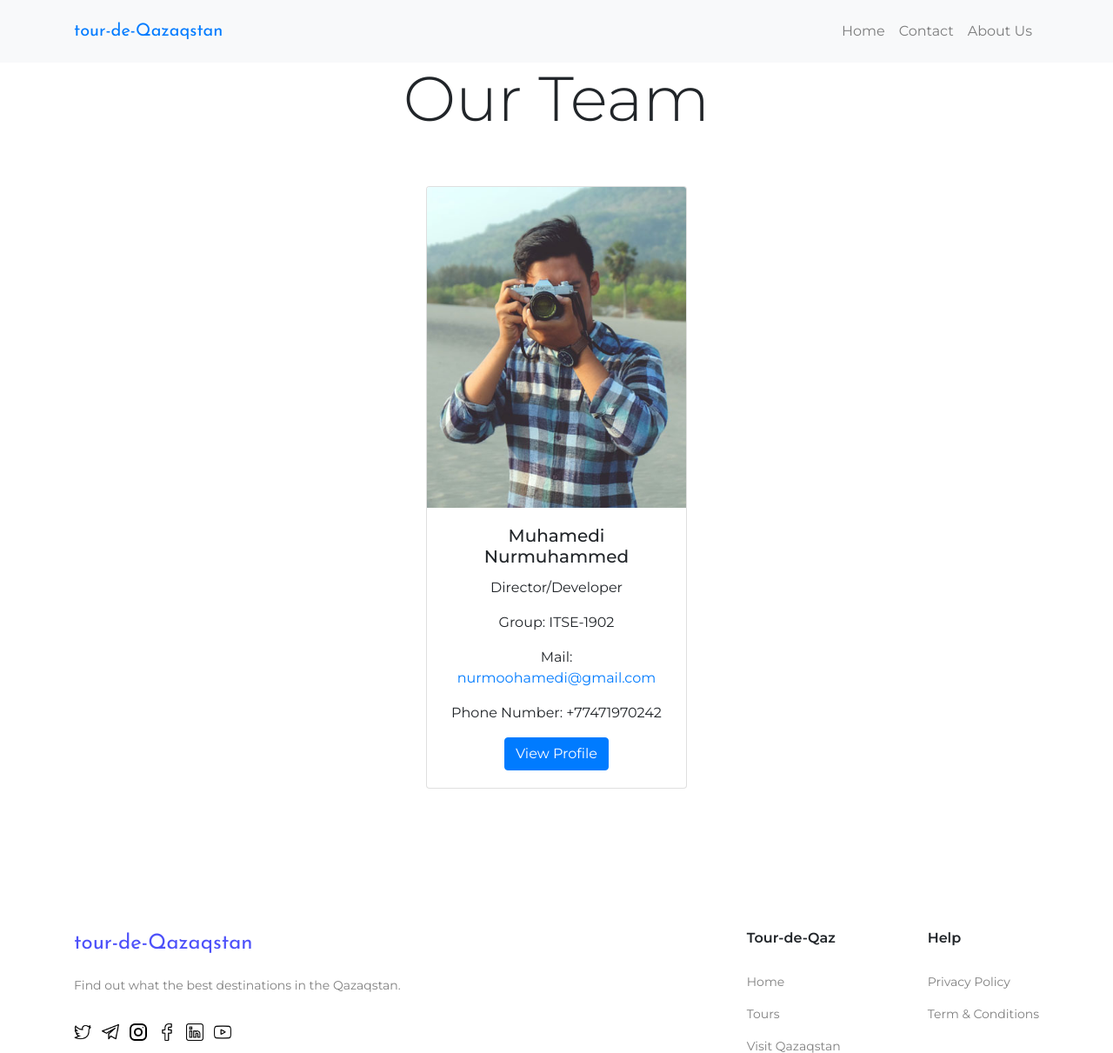
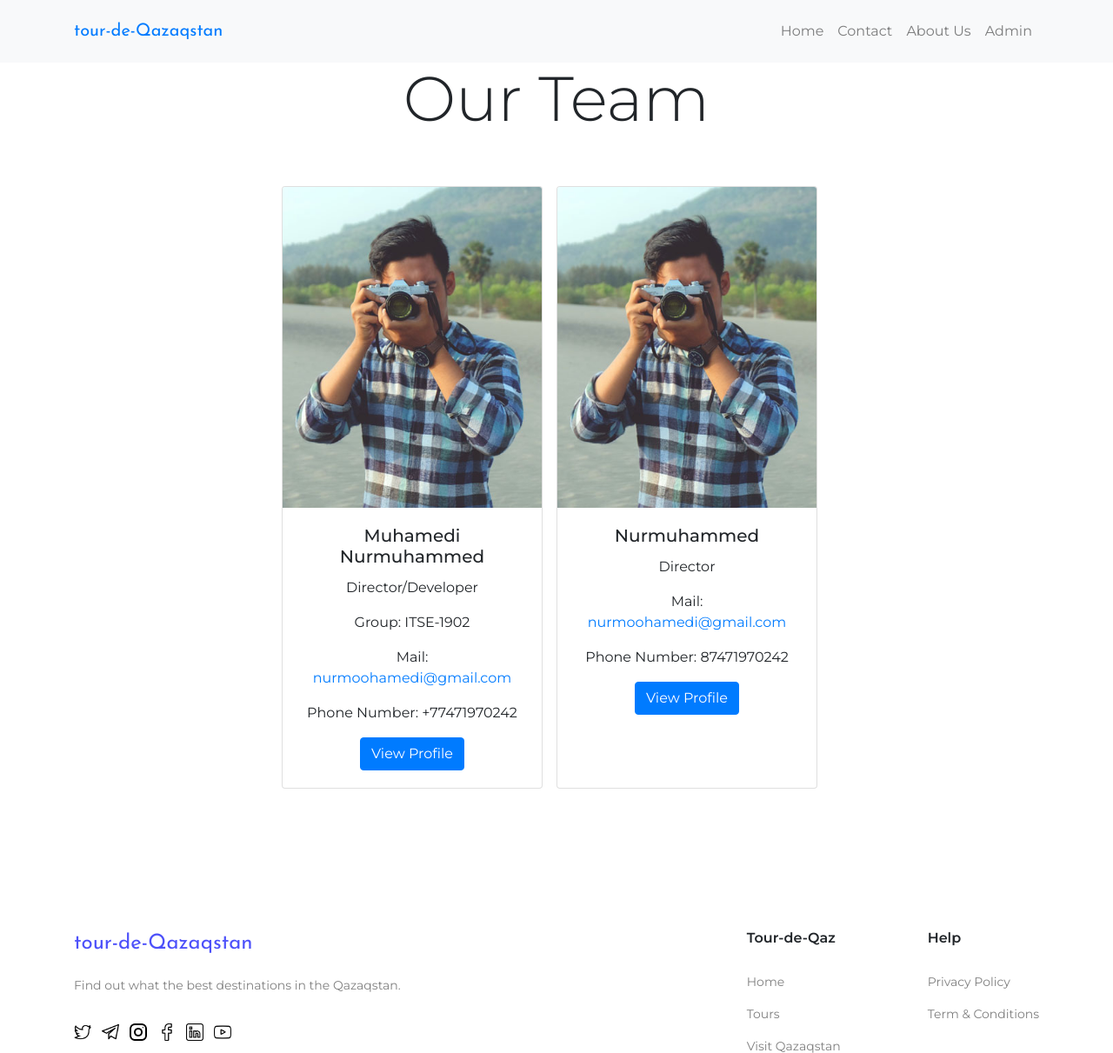
Before and after one commit to nurmoohamedi/travel-agency-project-on-Django, a Django app: page /contact in a window 1280 px wide. Shown: the top 1211 px of the page at 87% size. Run offline with Django 3.2, Linux system fonts and the light colour scheme; data comes from the database, SQL or seed files in the repository; both versions use the stored data as it was after the commit; some libraries are stand-ins or nearby versions.

Commit message:
Added Member Models, create Admin Button

```diff
--- a/web_tech_django/apps/blog/urls.py
+++ b/web_tech_django/apps/blog/urls.py
@@ -1,10 +1,13 @@
 from django.urls import path
 
 from . import views
+from django.contrib import admin
+
 
 app_name = 'blog'
 urlpatterns = [
     path('', views.index, name='index'),
     path('about', views.about, name='about'),
     path('contact', views.contact, name='contact'),
+    path('admin', admin.site.urls),
 ]
--- a/web_tech_django/apps/blog/views.py
+++ b/web_tech_django/apps/blog/views.py
@@ -1,4 +1,6 @@
 from django.shortcuts import render
+from .models import Member
+
 
 team_members = ({
   "fname": "Muhamedi",
@@ -16,7 +18,10 @@ def index(request):
 
 
 def contact(request):
-    return render(request, 'blog/contact.html', {'team': team_members})
+
+    members = Member.objects.all()
+
+    return render(request, 'blog/contact.html', {'team': team_members,'members':members})
 
 
 def about(request):
--- a/web_tech_django/templates/base.html
+++ b/web_tech_django/templates/base.html
@@ -46,6 +46,9 @@
                 </li>
                 <li class="nav-item">
                   <a href="{% url 'blog:about' %}" class="nav-link">About Us</a>
+                </li>
+                <li class="nav-item">
+                  <a href="{% url 'admin:index' %}" class="nav-link">Admin</a>
                 </li>
               </ul>
             </div>
--- a/web_tech_django/templates/blog/contact.html
+++ b/web_tech_django/templates/blog/contact.html
@@ -11,27 +11,33 @@
     <div class="container text-center">
         <h1 class="display-3">Our Team</h1>
 
-        <div class="row centered d-flex justify-content-center" style="padding: 50px 0;">
-            <div class="card" style="width: 300px;">
+        <div class="row d-grid justify-content-center" style="padding: 50px 0;">
+            <div class="card mr-3" style="width: 300px;">
                 <img src="../../static/blog/img/2.jpg" class="card-img-top" alt="Sample Image">
-
-
+{#                With Dictionary#}
                 <div class="card-body text-center">
-{#                    {% for foo in team_members.items %}#}
-
                     <h5 class="card-title">{{ team.fname }} {{ team.lname }}</h5>
                     <p class="card-text">{{ team.position }}</p>
                     <p class="card-text">Group: {{ team.group }}</p>
                     <p class="card-text">Mail: <a href="#">{{ team.email }}</a></p>
                     <p class="card-text">Phone Number: {{ team.phone }}</p>
                     <a href="#" class="btn btn-primary">View Profile</a>
+                </div>
+             </div>
 
-{#                        {% endfor %}#}
-
+{#            With Models  -----#}
+            {% for member in members %}
+            <div class="card mr-3" style="width: 300px;">
+                <img src="../../static/blog/img/2.jpg" class="card-img-top" alt="Sample Image">
+                <div class="card-body text-center">
+                    <h5 class="card-title">{{ member.name }}</h5>
+                    <p class="card-text">{{ member.position }}</p>
+                    <p class="card-text">Mail: <a href="#">{{ member.email }}</a></p>
+                    <p class="card-text">Phone Number: {{ member.number }}</p>
+                    <a href="#" class="btn btn-primary">View Profile</a>
                 </div>
-
-
              </div>
+            {% endfor %}
         </div>
     </div>
 
```
Also changed, not shown: db.sqlite3.
